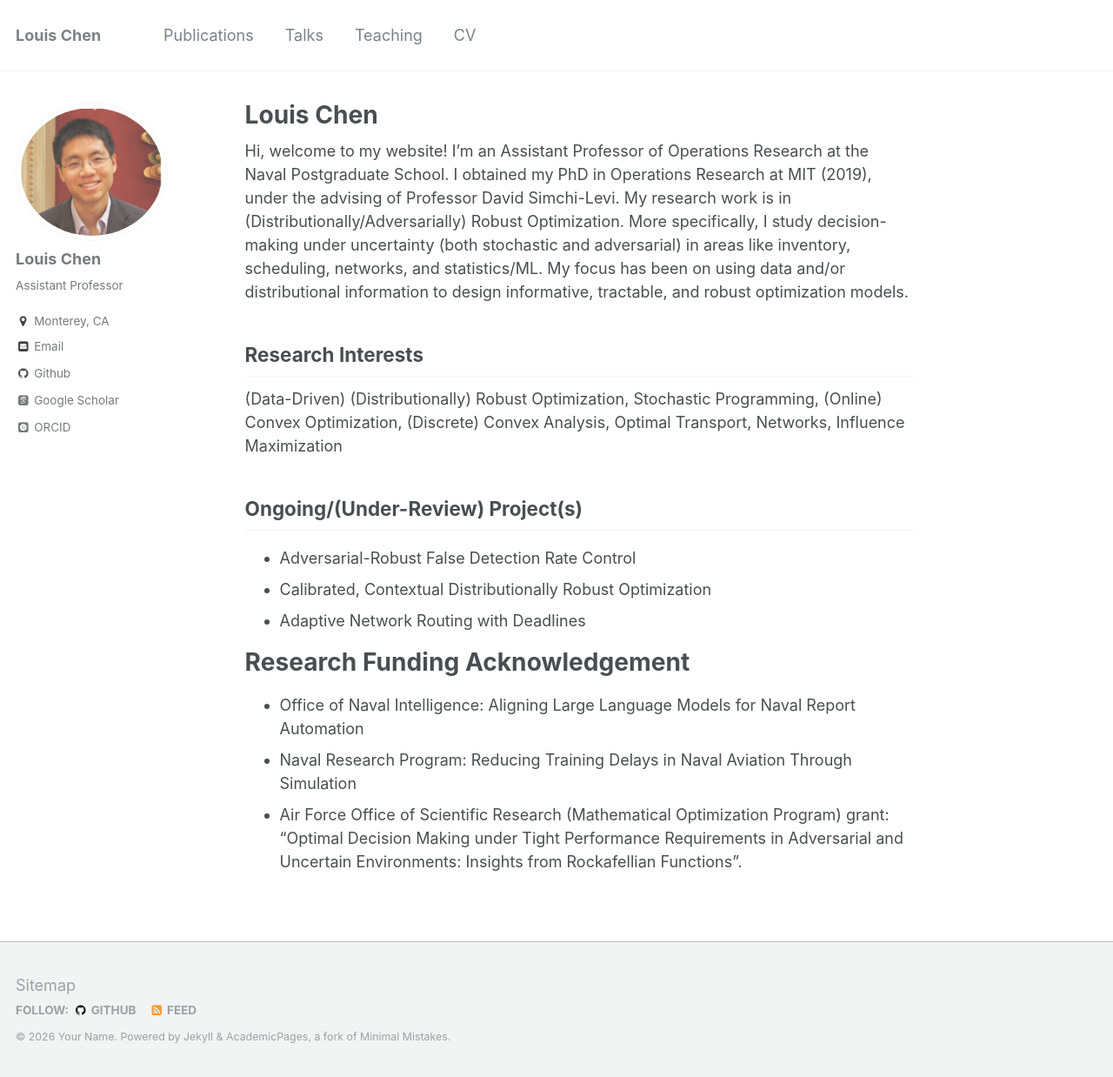
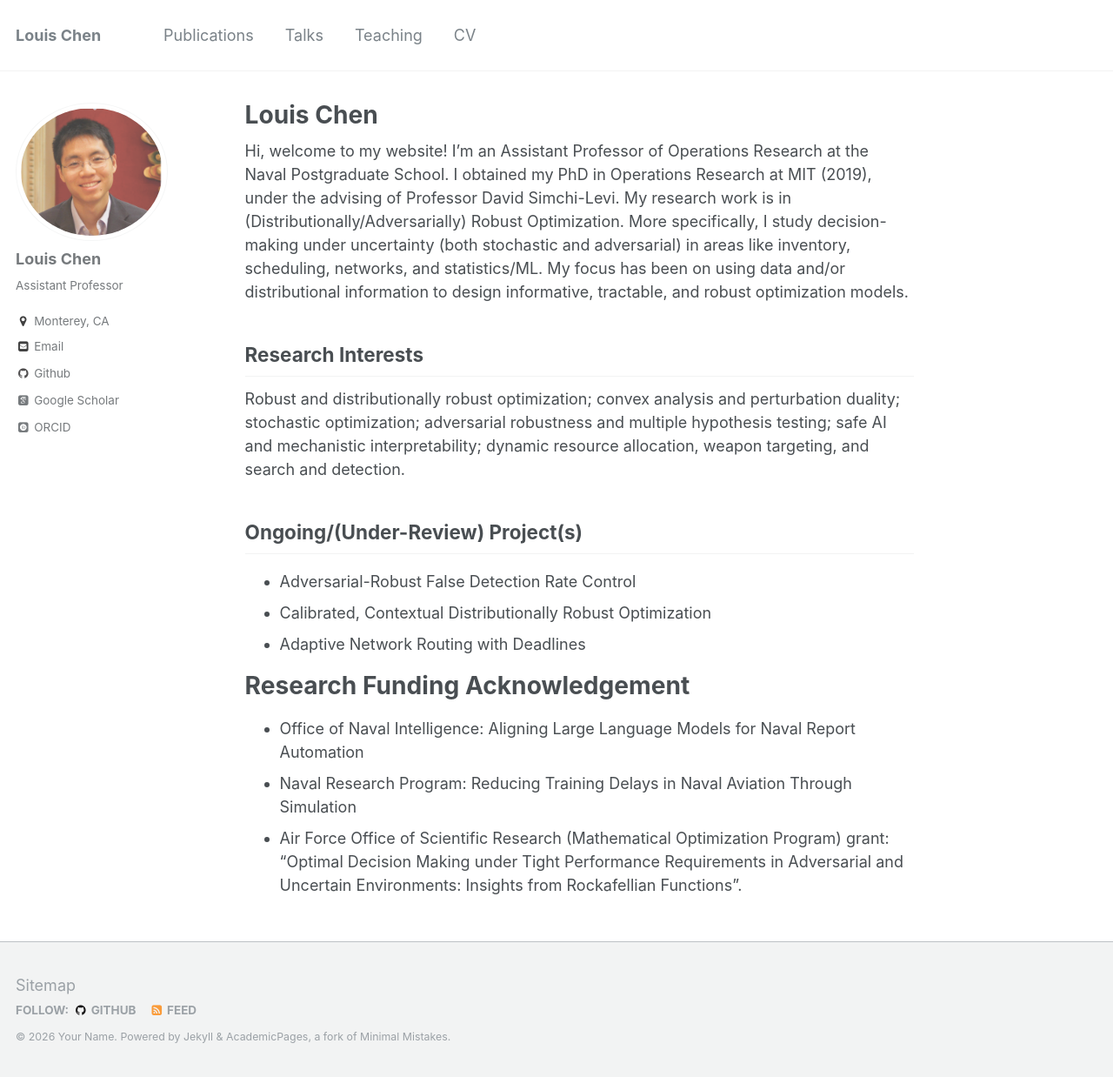
Before and after one commit to LouisLChen/LouisLChen.github.io, a Jekyll site: the page built from _pages/about.md, in a window 1280 px wide and 1238 px high. Shown: the whole window at 87% size. Built offline with Jekyll 4.4.1, drawn with Linux system fonts in a browser that asks for light colours; some web fonts are replaced.

Commit message:
Update about.md

```diff
--- a/_pages/about.md
+++ b/_pages/about.md
@@ -13,7 +13,7 @@ Hi, welcome to my website! I'm an Assistant Professor of Operations Research at
 
 Research Interests
 ------
-(Data-Driven) (Distributionally) Robust Optimization, Stochastic Programming, (Online) Convex Optimization, (Discrete) Convex Analysis, Optimal Transport, Networks, Influence Maximization
+Robust and distributionally robust optimization; convex analysis and perturbation duality; stochastic optimization; adversarial robustness and multiple hypothesis testing; safe AI and mechanistic interpretability; dynamic resource allocation, weapon targeting, and search and detection.
 
 
 Ongoing/(Under-Review) Project(s)
```
